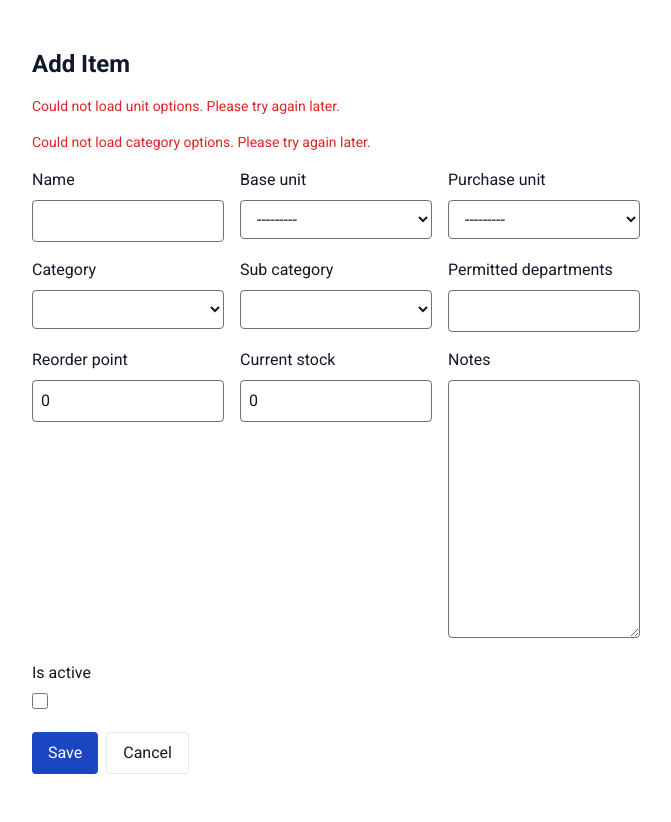
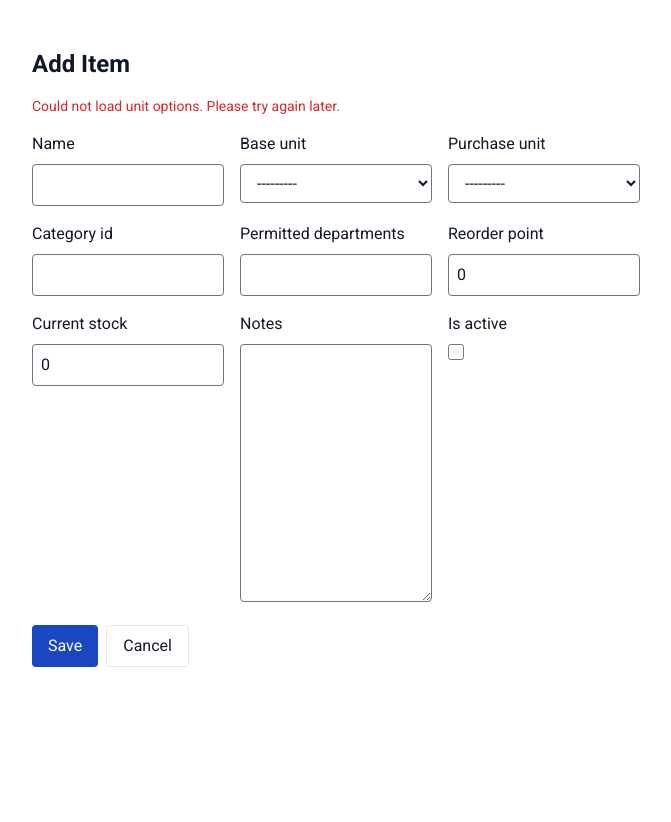
Before and after one commit to arishboteco/Inventory-App, a Django app: page /items/create/ in a window 1280 px wide. Shown: the part 64-886 px from the top of the page, without its empty margins (304-975 px from the left). After the commit the page ends 731 px from the top, so only its background shows below. Run offline with Django 5.2, Linux system fonts and the light colour scheme; lists and menus that the app fills with data are empty; style sheets or scripts are compiled from the project's sources; some libraries are stand-ins or nearby versions.

Commit message:
chore: remove category migration

```diff
--- a/inventory/forms/item_forms.py
+++ b/inventory/forms/item_forms.py
@@ -2,19 +2,15 @@ from __future__ import annotations
 
 import logging
 from django import forms
-from django.urls import reverse
 
-from ..models import Item, Category
+from ..models import Item
 from ..services.supabase_units import get_units
-from ..services.supabase_categories import get_categories
 from .base import StyledFormMixin, INPUT_CLASS
 
 logger = logging.getLogger(__name__)
 
 
 class ItemForm(StyledFormMixin, forms.ModelForm):
-    category = forms.ModelChoiceField(queryset=Category.objects.all(), required=True)
-    sub_category = forms.ModelChoiceField(queryset=Category.objects.all(), required=False)
 
     class Meta:
         model = Item
@@ -22,8 +18,7 @@ class ItemForm(StyledFormMixin, forms.ModelForm):
             "name",
             "base_unit",
             "purchase_unit",
-            "category",
-            "sub_category",
+            "category_id",
             "permitted_departments",
             "reorder_point",
             "current_stock",
@@ -34,7 +29,6 @@ class ItemForm(StyledFormMixin, forms.ModelForm):
             "name": {"required": "Item name is required."},
             "base_unit": {"required": "Base unit is required."},
             "purchase_unit": {"required": "Purchase unit is required."},
-            "category": {"required": "Category is required."},
         }
 
     def __init__(self, *args, **kwargs):
@@ -47,32 +41,7 @@ class ItemForm(StyledFormMixin, forms.ModelForm):
             logger.error("Failed to load units map", exc_info=True)
         self.units_map = units_map
 
-        try:
-            categories_map = get_categories()
-            logger.debug("Categories map loaded: %s", categories_map)
-        except Exception:
-            categories_map = {}
-            logger.error("Failed to load categories map", exc_info=True)
-        self.categories_map = categories_map
-        self.supabase_categories_failed = not categories_map
-        if categories_map:
-            top_ids: dict[str, int] = {}
-            for cat in categories_map.get(None, []):
-                Category.objects.update_or_create(
-                    id=cat["id"], defaults={"name": cat["name"], "parent_id": None}
-                )
-                top_ids[cat["name"]] = cat["id"]
-            for cat_name, children in categories_map.items():
-                if cat_name is None:
-                    continue
-                parent_id = top_ids.get(cat_name)
-                for child in children:
-                    Category.objects.update_or_create(
-                        id=child["id"],
-                        defaults={"name": child["name"], "parent_id": parent_id},
-                    )
-
-        for field in ("name", "base_unit", "purchase_unit", "category"):
+        for field in ("name", "base_unit", "purchase_unit"):
             self.fields[field].required = True
 
         self.fields["name"].widget.attrs.update({"class": INPUT_CLASS})
@@ -105,50 +74,5 @@ class ItemForm(StyledFormMixin, forms.ModelForm):
         elif self.initial.get("purchase_unit"):
             purchase_field.initial = self.initial.get("purchase_unit")
 
-        category_field = self.fields["category"]
-        top_categories = Category.objects.filter(parent__isnull=True).order_by("name")
-        category_field.queryset = top_categories
-        category_field.empty_label = "---------"
-        category_field.widget = forms.Select(
-            attrs={
-                "id": "id_category",
-                "class": INPUT_CLASS,
-                "hx-get": reverse("item_subcategory_options"),
-                "hx-trigger": "change",
-                "hx-target": "#id_sub_category",
-                "hx-swap": "innerHTML",
-            }
-        )
-
-        sub_field = self.fields["sub_category"]
-        selected_category = self.data.get("category")
-        if not selected_category and self.instance.pk and self.instance.category_id:
-            selected_category = str(self.instance.category_id)
-            category_field.initial = self.instance.category
-        if selected_category:
-            try:
-                sub_field.queryset = (
-                    Category.objects.filter(parent_id=int(selected_category))
-                    .order_by("name")
-                )
-            except (ValueError, TypeError):
-                sub_field.queryset = Category.objects.none()
-        else:
-            sub_field.queryset = Category.objects.none()
-        sub_field.empty_label = "---------"
-        sub_field.widget = forms.Select(
-            attrs={"id": "id_sub_category", "class": INPUT_CLASS}
-        )
-        if self.instance.pk and self.instance.sub_category_id:
-            sub_field.initial = self.instance.sub_category
-
         # Reapply styling for any widgets replaced above
         self.apply_styling()
-
-    def save(self, commit: bool = True):
-        obj = super().save(commit=False)
-        obj.category = self.cleaned_data.get("category")
-        obj.sub_category = self.cleaned_data.get("sub_category")
-        if commit:
-            obj.save()
-        return obj
--- a/inventory/models/__init__.py
+++ b/inventory/models/__init__.py
@@ -22,7 +22,7 @@ class CoerceFloatField(models.DecimalField):
         return self.to_python(value)
 
 
-from .items import Category, Item, StockTransaction
+from .items import Item, StockTransaction
 from .suppliers import Supplier
 from .orders import (
     Indent,
@@ -102,7 +102,6 @@ class SaleTransaction(models.Model):
 
 __all__ = [
     "CoerceFloatField",
-    "Category",
     "Item",
     "StockTransaction",
     "Supplier",
--- a/inventory/ui_urls.py
+++ b/inventory/ui_urls.py
@@ -10,7 +10,6 @@ from .views.items import (
     ItemDeleteView,
     ItemSearchView,
     ItemsBulkUploadView,
-    SubCategoryOptionsView,
 )
 from .views.suppliers import (
     SuppliersListView,
@@ -59,7 +58,6 @@ urlpatterns = [
     path("items/<int:pk>/", ItemDetailView.as_view(), name="item_detail"),
     path("items/search/", ItemSearchView.as_view(), name="item_search"),
     path("items/bulk-upload/", ItemsBulkUploadView.as_view(), name="items_bulk_upload"),
-    path("items/subcategories/", SubCategoryOptionsView.as_view(), name="item_subcategory_options"),
 
     path("suppliers/", SuppliersListView.as_view(), name="suppliers_list"),
     path("suppliers/table/", SuppliersTableView.as_view(), name="suppliers_table"),
--- a/inventory/views/items.py
+++ b/inventory/views/items.py
@@ -10,7 +10,7 @@ from django.shortcuts import get_object_or_404, redirect, render
 from django.views import View
 from django.views.generic import TemplateView
 
-from ..models import Item, StockTransaction, Category
+from ..models import Item, StockTransaction
 from ..forms.item_forms import ItemForm
 from ..forms.bulk_forms import BulkUploadForm
 from ..services import item_service, list_utils
@@ -18,23 +18,19 @@ from ..services.supabase_categories import get_categories as get_supabase_catego
 
 logger = logging.getLogger(__name__)
 
-EXCLUDED_FIELDS = ["name", "base_unit", "purchase_unit", "category"]
+EXCLUDED_FIELDS = ["name", "base_unit", "purchase_unit"]
 
 
 def _filter_and_sort_items(request, qs=None):
     """Return items queryset filtered and sorted according to request params."""
-    qs = qs or Item.objects.select_related("category", "sub_category")
+    qs = qs or Item.objects.all()
     filters = {
-        "category": "category__name",
-        "subcategory": "sub_category__name",
         "active": "is_active",
     }
     allowed_sorts = {
         "item_id",
         "name",
         "base_unit",
-        "category__name",
-        "sub_category__name",
         "current_stock",
         "reorder_point",
         "is_active",
@@ -64,48 +60,19 @@ class ItemsListView(TemplateView):
         ctx = super().get_context_data(**kwargs)
         request = self.request
         q = (request.GET.get("q") or "").strip()
-        category = (request.GET.get("category") or "").strip()
-        subcategory = (request.GET.get("subcategory") or "").strip()
         active = (request.GET.get("active") or "").strip()
         page_size = (request.GET.get("page_size") or "25").strip()
         sort = (request.GET.get("sort") or "name").strip()
         direction = (request.GET.get("direction") or "asc").strip()
-        categories_qs = (
-            Category.objects.filter(parent__isnull=True)
-            .order_by("name")
-            .values_list("name", flat=True)
-        )
-        subcategories_qs = (
-            Category.objects.filter(parent__isnull=False)
-            .order_by("name")
-            .values_list("name", flat=True)
-        )
-        categories = list(categories_qs)
-        subcategories = list(subcategories_qs)
-        if not categories and not subcategories:
-            try:
-                cats_map = get_supabase_categories()
-            except Exception:
-                cats_map = {}
-            if cats_map:
-                categories = [c["name"] for c in cats_map.get(None, [])]
-                subcategories = [
-                    c["name"]
-                    for pid, children in cats_map.items()
-                    if pid is not None
-                    for c in children
-                ]
         ctx.update(
             {
                 "q": q,
-                "category": category,
-                "subcategory": subcategory,
                 "active": active,
                 "page_size": page_size,
                 "sort": sort,
                 "direction": direction,
-                "categories": categories,
-                "subcategories": subcategories,
+                "categories": [],
+                "subcategories": [],
             }
         )
         return ctx
@@ -146,8 +113,6 @@ class ItemsExportView(View):
             "ID",
             "Name",
             "Base Unit",
-            "Category",
-            "Subcategory",
             "Current Stock",
             "Reorder Point",
             "Active",
@@ -158,8 +123,6 @@ class ItemsExportView(View):
                 item.item_id,
                 item.name,
                 item.base_unit,
-                item.category.name if item.category else "",
-                item.sub_category.name if item.sub_category else "",
                 item.current_stock,
                 item.reorder_point,
                 item.is_active,
@@ -336,23 +299,6 @@ class ItemSearchView(TemplateView):
         return ctx
 
 
-class SubCategoryOptionsView(TemplateView):
-    """Return ``<option>`` tags for subcategories of a category."""
-
-    template_name = "inventory/_subcategory_options.html"
-
-    def get_context_data(self, **kwargs):
-        ctx = super().get_context_data(**kwargs)
-        cat_id = self.request.GET.get("category")
-        subcats = Category.objects.none()
-        if cat_id:
-            try:
-                subcats = Category.objects.filter(parent_id=int(cat_id)).order_by("name")
-            except (ValueError, TypeError):
-                subcats = Category.objects.none()
-        ctx["subcategories"] = subcats
-        return ctx
-
 
 class ItemsBulkUploadView(View):
     """Bulk create items from an uploaded CSV file.
--- a/templates/inventory/item_detail.html
+++ b/templates/inventory/item_detail.html
@@ -6,8 +6,7 @@
       <tr><th class="text-left pr-4">ID</th><td>{{ item.item_id }}</td></tr>
       <tr><th class="text-left pr-4">Base Unit</th><td>{{ item.base_unit }}</td></tr>
       <tr><th class="text-left pr-4">Purchase Unit</th><td>{{ item.purchase_unit }}</td></tr>
-      <tr><th class="text-left pr-4">Category</th><td>{{ item.category }}</td></tr>
-      <tr><th class="text-left pr-4">Subcategory</th><td>{{ item.sub_category }}</td></tr>
+      <tr><th class="text-left pr-4">Category ID</th><td>{{ item.category_id }}</td></tr>
       <tr><th class="text-left pr-4">Current Stock</th><td>{{ item.current_stock }}</td></tr>
       <tr><th class="text-left pr-4">Reorder Point</th><td>{{ item.reorder_point }}</td></tr>
       <tr><th class="text-left pr-4">Notes</th><td>{{ item.notes }}</td></tr>
--- a/templates/inventory/item_form.html
+++ b/templates/inventory/item_form.html
@@ -9,9 +9,6 @@
     {% csrf_token %}
     {% if not form.units_map %}
     <p class="text-sm text-red-600">Could not load unit options. Please try again later.</p>
-    {% endif %}
-    {% if form.supabase_categories_failed %}
-    <p class="text-sm text-red-600">Could not load category options. Please try again later.</p>
     {% endif %}
     {% if form.non_field_errors %}
     <ul class="text-red-600 list-disc pl-5">
@@ -37,7 +34,6 @@
       </div>
       {% include "components/form_field.html" with field=form.base_unit %}
       {% include "components/form_field.html" with field=form.purchase_unit %}
-      {% include "components/form_field.html" with field=form.category %}
       {% for field in form %}
         {% if field.name not in excluded_fields %}
           {% include "components/form_field.html" with field=field %}
```
Also changed, not shown: inventory/models/items.py (+1 -34 lines), inventory/services/item_service.py (+7 -16 lines), templates/inventory/_items_table.html (+3 -19 lines), templates/inventory/items_list.html (+0 -44 lines), tests/conftest.py (+1 -9 lines), tests/test_aa_views.py (+1 -4 lines), tests/test_item_form.py (+0 -108 lines), tests/test_item_service.py (+11 -37 lines), tests/test_item_views.py (+7 -40 lines), tests/test_list_utils.py (+10 -10 lines), tests/test_recipe_service.py (+1 -5 lines), inventory/migrations/0012_remove_category_model.py (added).
